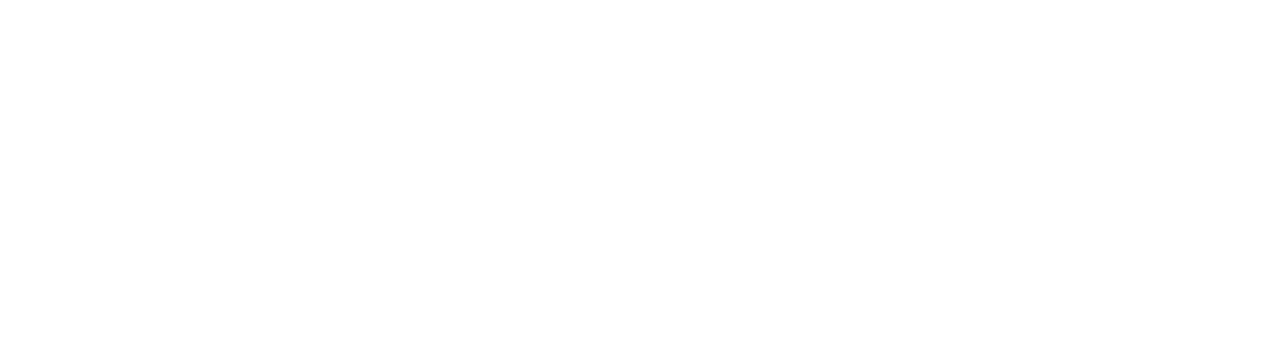
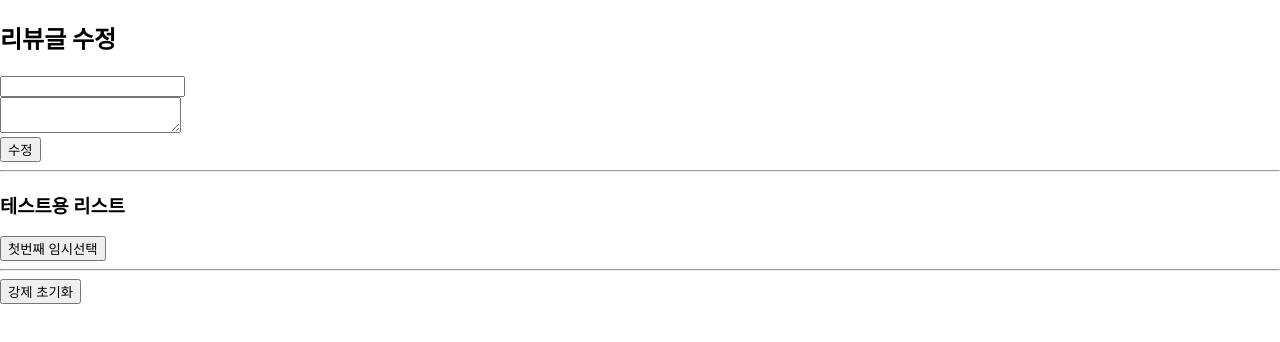
Before and after one commit to kanell0304/React_TeamProject, a React (Create React App) app: page /editList in a window 1280 px wide. Shown: the top 342 px of the page. Built offline with nearby package versions, Linux system fonts and the light colour scheme.

Commit message:
EditList.jsx first commit

```diff
--- a/src/component/EditList.jsx
+++ b/src/component/EditList.jsx
@@ -1,7 +1,132 @@
+import { useContext, useEffect, useState } from "react";
+import { ListProvider } from "./ListContext";
+import { useNavigate, useParams } from "react-router-dom";
 
+
+//상세보기 -> 수정
 const EditList = () => {
+        //////////////////////////test/////////////////////////////////////
+        const today = new Date();
+        const year = today.getFullYear();
+        const month = today.getMonth() + 1;
+        const date = today.getDate();
+        const hours = today.getHours().toString().padStart(2, "0");
+        const minutes = today.getMinutes().toString().padStart(2, "0");
+        const seconds = today.getSeconds().toString().padStart(2, "0");
+
+        const now = `${year}-${month}-${date} ${hours}:${minutes}:${seconds}`;
+        //test용 초기값 더미데이터
+        const movieList1= [
+        {
+            id : 1,
+            title : "표본 게시글 제목1",
+            content : "표본 게시글 제목1",
+            date : now,
+            category : "SF"
+        },
+        {
+            id : 2,
+            title : "표본 게시글 제목2",
+            content : "표본 게시글 제목2",
+            date : now,
+            category : "Horror"
+        },
+        {
+            id : 3,
+            title : "표본 게시글 제목3",
+            content : "표본 게시글 제목3",
+            date : now,
+            category : "Romance"
+        }
+    ];
+        ////////////////////////////본코드////////////////////////////////////
+        // const {id} = useParams();
+        const navigate = useNavigate();
+
+        //임시사용, provider 전역관리용
+        const [movieList, setMovieList] = useState([]);
+
+        //useEffect storage 전역관리 시 재연결 ∵localstorage초기화 문제로 비활성화
+        // const {movieList, setMovieList} = useContext(ListProvider);
+
+        const [review, setReview] = useState({title:'',content:''});
+        const [currentRv, setCurrentRv]=useState(null);
+
+        const onsubmit2 = (e)=>{
+            e.preventDefault();
+            const editedReview = movieList.map((prev)=>(
+                parseInt(prev.id) === parseInt(currentRv.id) ? {...prev,...review,date:now} : prev ));
+                setMovieList(editedReview);
+                navigate('/'); // 차후 상세페이지로 연결
+
+                console.log("수정리뷰리스트",editedReview);
+
+        }
+
+
+
+        ///provider 전역관리?
+        useEffect(()=>{
+            if(movieList.length>0) // //임시사용, provider 전역관리용
+            localStorage.setItem("reviews",JSON.stringify(movieList));
+        },[movieList]);
+
+        useEffect(()=>{
+            const savedList = JSON.parse(localStorage.getItem("reviews")) || [];
+            setMovieList(savedList);
+            //상세페이지 작성 후 연결 : useParam()  :id
+            // const currentRv = savedList.find((getRv)=>parseInt(getRv.id)===parseInt(id))
+            console.log("렌더링리스트:",savedList);
+        }, []);
+
+
+
+        //test///////////////////////////////////
+        if(currentRv)
+        console.log("선택된리뷰:",currentRv.id);
+        else console.log("선택된리뷰없음");
+        const testselect = () => { //수정버튼 누르면 넘어와서
+            setCurrentRv(movieList[0]);
+            setReview({title:movieList[0].title, content:movieList[0].content})
+        }
+        ///////////////////////////////////
+
+
     return (
         <div>
+            <h2>리뷰글 수정</h2>
+            <form onSubmit={onsubmit2}>
+                <input value={review.title} onChange={e=>setReview({...review,title:e.target.value})} type="text" /><br/>
+                <textarea value={review.content} onChange={e=>setReview({...review,content:e.target.value})}/><br/>
+                <button type="submit">수정</button>
+            </form>
+            {/* test */}
+            <hr />
+            <h3>테스트용 리스트</h3>
+            <ul>
+                {movieList.map(rv=> (
+
+                        <li key={rv.id}>
+                        {rv.date}
+                        {rv.title}
+                        {rv.content}
+                        </li>
+                    )
+                )}
+
+            </ul>
+            {/* selected ID */}
+            <button onClick={testselect}>첫번째 임시선택</button>
+
+            <br/>
+              <hr></hr>
+            {/* end test */}
+            <button onClick={() => {
+            localStorage.setItem("reviews", JSON.stringify(movieList1));
+            alert("movieList1");
+            }}>
+            강제 초기화
+            </button>
 
         </div>
     );
```
